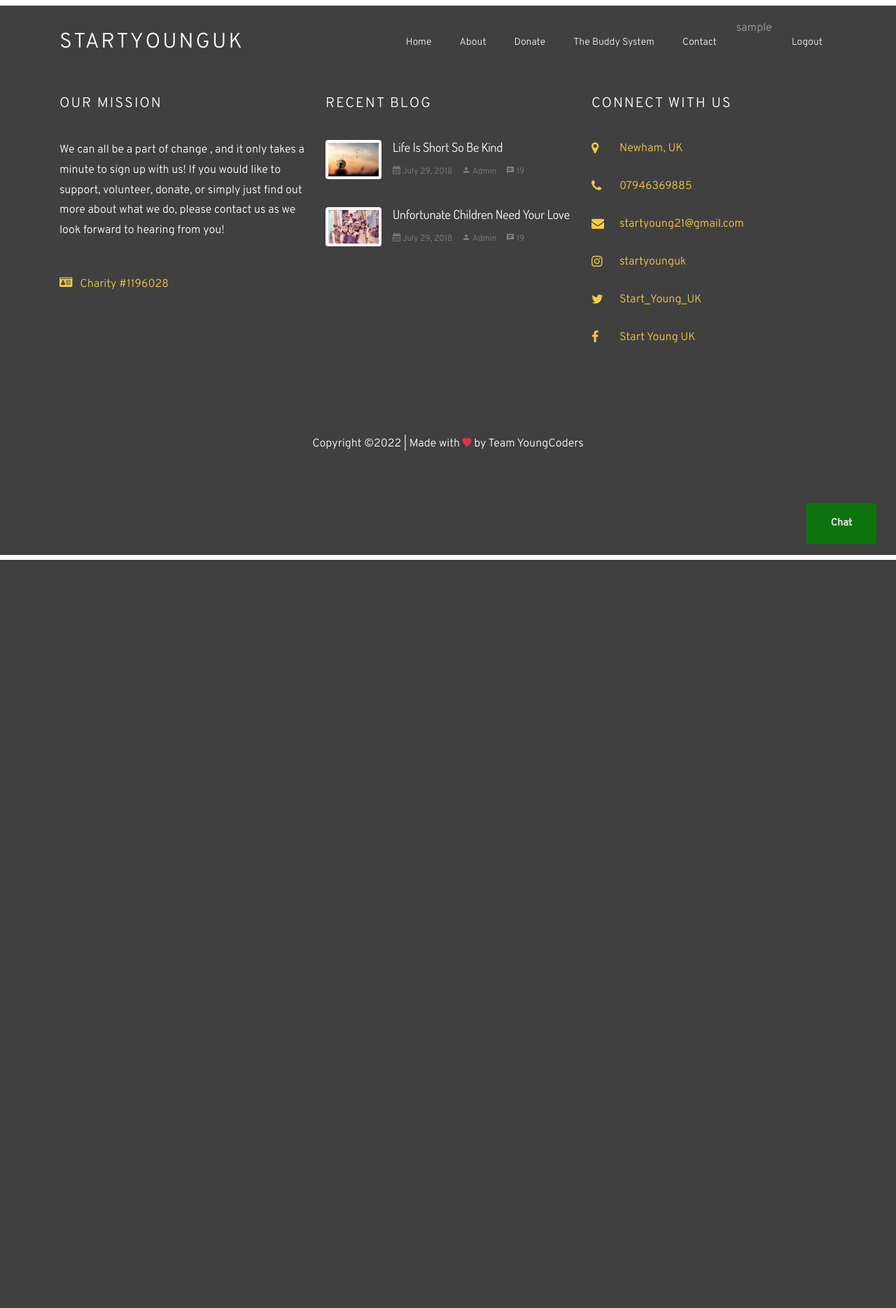
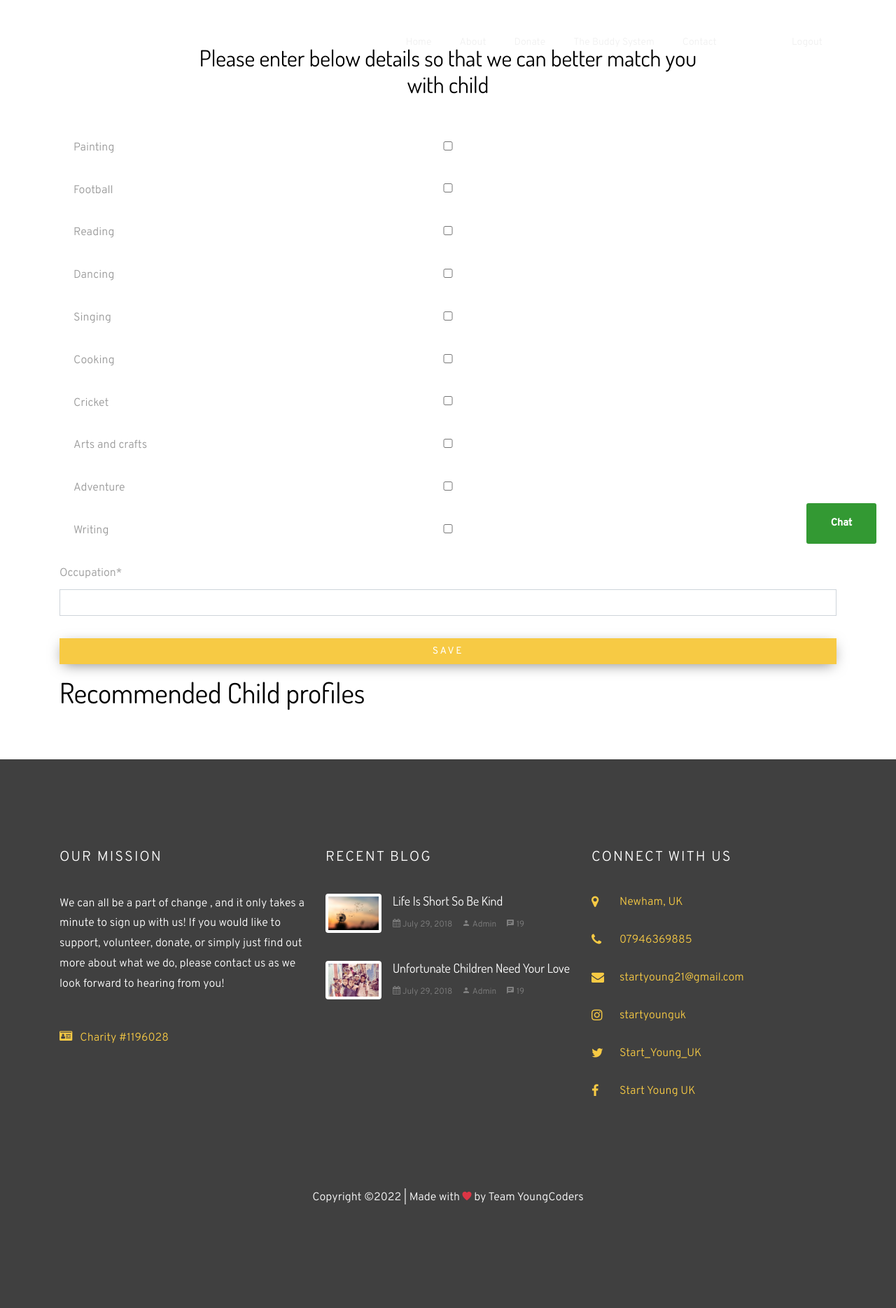
Before and after one commit to styuk1234/StartYoungUK-Website, a Django app: page /users/mentor in a window 1280 px wide. Shown: the whole page at 70% size. Before the commit the page ends 800 px from the top, so only its background shows below. Run offline with Django 4.2, Linux system fonts and the light colour scheme; the visitor is signed in with stand-in values (Sample User, id 1); parts of the project's set-up code (start-up, migrations or seed data) failed here and were passed over; some libraries are stand-ins or nearby versions; some web fonts are replaced.

Commit message:
added recommendatino system

```diff
--- a/StartYoungUK/settings.py
+++ b/StartYoungUK/settings.py
@@ -109,7 +109,7 @@
         #'ENGINE': 'django.db.backends.sqlite3',
         #'ENGINE': 'sql_server.pyodbc',
         'ENGINE' : 'mssql',
-        'NAME' : 'StartYoungUK',
+        'NAME' : 'test',
         'USER': 'youngcoders-admin',
         'PASSWORD' : 'Codefest#123',
         'HOST': 'youngcoders.database.windows.net',
--- a/users/forms.py
+++ b/users/forms.py
@@ -1,3 +1,5 @@
+from math import fabs
+import re
 from xml.dom import ValidationErr
 from xmlrpc.client import Boolean
 from django import forms
@@ -106,14 +108,14 @@
     captcha = ReCaptchaField(widget=ReCaptchaV2Checkbox())
 
 class MentorRegistrationForm(forms.Form):
-    painting=forms.BooleanField()
-    football=forms.BooleanField()
-    reading=forms.BooleanField()
-    dancing=forms.BooleanField()
-    singing=forms.BooleanField()
-    cooking=forms.BooleanField()
-    cricket=forms.BooleanField()
-    arts_and_crafts=forms.BooleanField()
-    adventure=forms.BooleanField()
-    writing=forms.BooleanField()
+    painting=forms.BooleanField(required=False)
+    football=forms.BooleanField(required=False)
+    reading=forms.BooleanField(required=False)
+    dancing=forms.BooleanField(required=False)
+    singing=forms.BooleanField(required=False)
+    cooking=forms.BooleanField(required=False)
+    cricket=forms.BooleanField(required=False)
+    arts_and_crafts=forms.BooleanField(required=False)
+    adventure=forms.BooleanField(required=False)
+    writing=forms.BooleanField(required=False)
     occupation=forms.CharField(max_length=20)
--- a/users/templates/mentor.html
+++ b/users/templates/mentor.html
@@ -2,8 +2,53 @@
 {% load static %}
 {% block content %}
 
+<div class="site-section fund-raisers">
+    <div class="container">
+      <div class="row mb-3 justify-content-center">
+        <div class="col-md-8 text-center">
+          <h2>Please enter below details so that we can better match you with child</h2>
+        </div>
+        </div>
+        {% if messages %}
+<ul class="messages">
+    {% for message in messages %}
+    <li{% if message.tags %} class="{{ message.tags }}"{% endif %}>{{ message }}</li>
+    {% endfor %}
+</ul>
+{% endif %}
+{% load crispy_forms_tags %}
+<form method="POST" class="post-form">
+    {% csrf_token %}
+    <fieldset class="form-group">
+        {{ form|crispy }}
+    </fieldset>
+    <div class="form-group">
+        <button class="signup-btn btn btn-primary" type="submit">Save</button>
+    </div>
+</form>
 <div>
-    <h1></h1>
+    <h1>Recommended Child profiles</h1>
+    <div class="row">
+      {% for entry in recommended_child %}
+      <div class="col-md-6 col-lg-4 mb-5">
+          <div class="card text-center">
+              <!-- <img src="{% static 'images/person_3.jpg' %}" alt="Image placeholder" class="img-fluid"> -->
+              <div class="donate-info">
+                  <h2>{{entry.name}}</h2>
+                  <!-- <span class="time d-block mb-3">Donated Just now</span> -->
+                  <p>
+                      <!-- Donated <span class="text-success">${{entry.fields.amount}}</span> -->
+                      <!-- <br>  -->
+                      <!-- <em>for</em> <a href="#" class="link-underline fundraise-item">Water Is Life. Clean Water In Urban Area</a> -->
+                  </p>
+              </div>
+          </div>
+      </div>
+      {% endfor %}
+  </div>
 </div>
 
+    </div>
+  </div>
+
 {% endblock %}
--- a/users/views.py
+++ b/users/views.py
@@ -1,7 +1,8 @@
+from asyncio.windows_events import NULL
 from django.shortcuts import render,redirect
-from .forms import UserRegisterForm, UserLoginForm
+from .forms import UserRegisterForm, UserLoginForm, MentorRegistrationForm
 from django.contrib import messages
-from users.models import StartYoungUKUser
+from users.models import Child, Mentor, StartYoungUKUser
 from django.contrib.auth.models import User
 from django.contrib.auth import login, logout, authenticate
 from django.contrib.auth.decorators import login_required
@@ -96,4 +97,48 @@
 
 @login_required
 def mentor(request):
-    return render(request, 'mentor.html')
+    if(request.method=='POST'):
+        form = MentorRegistrationForm(request.POST)
+        if form.is_valid():
+            print(form.cleaned_data)
+            bitmap=""
+            hobbies=['painting','football','reading','dancing','singing','cooking','cricket','arts_and_crafts','adventure','writing']
+            form = form.cleaned_data
+            for i in range(10):
+                if(form.get(hobbies[i])==True):
+                    bitmap+="1"
+                else:
+                    bitmap+="0"
+            # print(request.user.username)
+            # print(User.objects.get(username=request.user.username))
+            # mentor.name=StartYoungUKUser.display_name
+            try:
+                mentor = Mentor.objects.get(user=request.user)
+            except Mentor.DoesNotExist:
+                mentor = Mentor()
+            mentor.hobbies=bitmap
+            mentor.occupation=form.get('occupation')
+            mentor.user=User.objects.get(username=request.user.username)
+            mentor.save()
+            messages.success(request,f'Mentor profile updated successfully! Please see recommended child profiles.')
+    best_match_score=[0,0,0]
+    best_match_child=[-1,-1,-1]
+    for child in Child.objects.all():
+        scr=bin(int(child.hobbies,2) & int(request.user.mentor.hobbies,2)).count("1")
+        if scr>best_match_score[0]:
+            best_match_score[0]=scr
+            best_match_child[0]=child.child_id
+        elif scr> best_match_score[1]:
+            best_match_score[1]=scr
+            best_match_child[1]=child.child_id
+        elif scr> best_match_score[2]:
+            best_match_score[2]=scr
+            best_match_child[2]=child.child_id
+    recommended_child=[]
+    for x in best_match_child:
+        if(x != -1):
+            childx=Child.objects.get(child_id=x)
+            if(childx.mentor==NULL):
+                recommended_child.append()
+    form = MentorRegistrationForm()
+    return render(request, 'mentor.html', {'form':form, 'recommended_child':recommended_child})
```
Also changed, not shown: users/admin.py (+10 -1 lines), users/models.py (+8 -7 lines), sponsor/migrations/0001_initial.py, users/migrations/0001_initial.py, users/migrations/0002_startyoungukuser_image_alter_startyoungukuser_crn_no.py (deleted).
